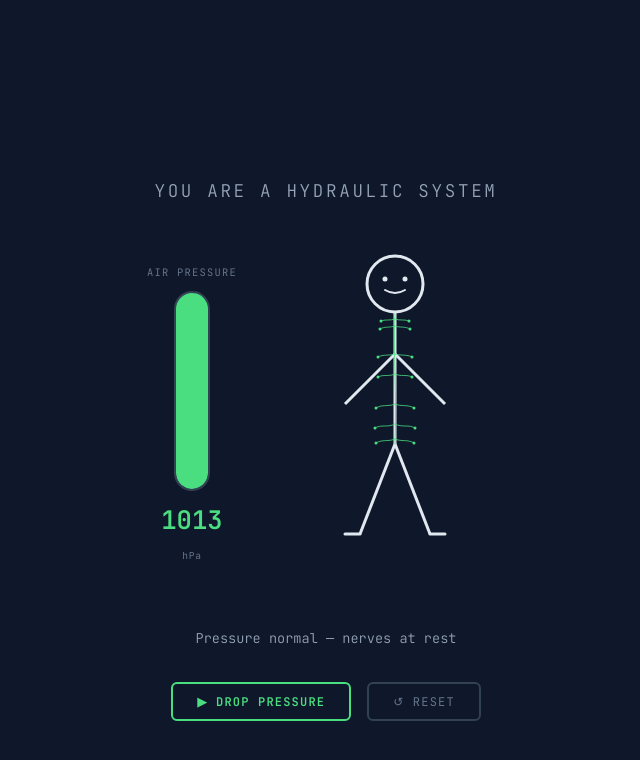
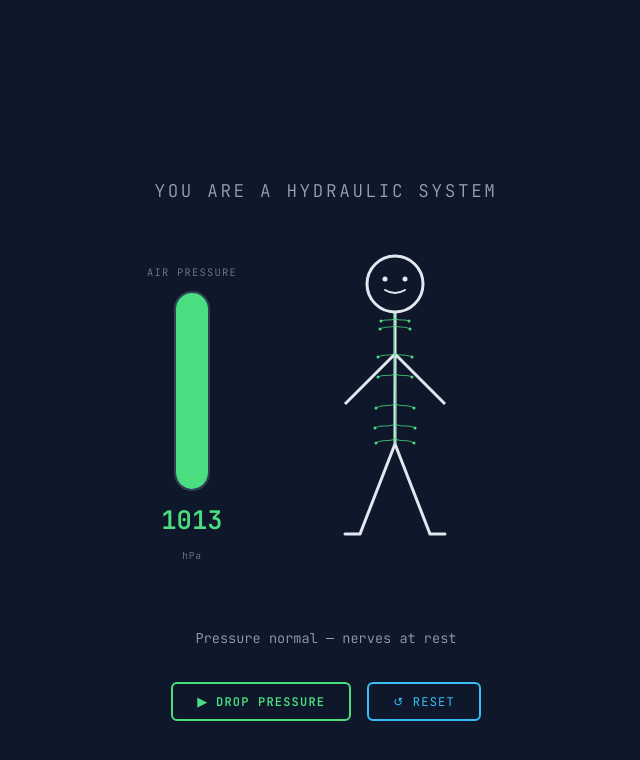
Before and after one commit to VigneshSrinivasan10/vigneshsrinivasan10.github.io, a Jekyll site: the page assets/html/pressure-animation.html, which Jekyll copies as it is, in a window 1280 px wide. Shown: the top 760 px of the page, without its empty margins (314-954 px from the left). Built offline with Jekyll 4.4.1, drawn with Linux system fonts in a browser that asks for light colours.

Commit message:
Highlight Reset button with blue color in pressure animation
Changed the Reset button from muted gray (#64748b) to sky blue (#38bdf8)
to make it more visible and distinct.

https://claude.ai/code/session_01VP9CGXXVQhTKTpYFqK6wxZ

```diff
--- a/assets/html/pressure-animation.html
+++ b/assets/html/pressure-animation.html
@@ -125,8 +125,8 @@
   }
 
   .btn-reset {
-    color: #64748b;
-    border: 2px solid #334155;
+    color: #38bdf8;
+    border: 2px solid #38bdf8;
     font-weight: 400;
   }
 
```
